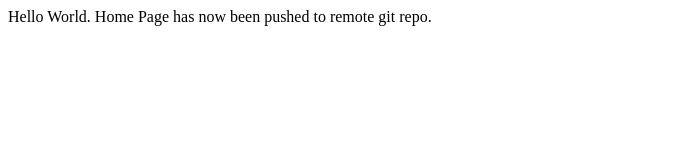
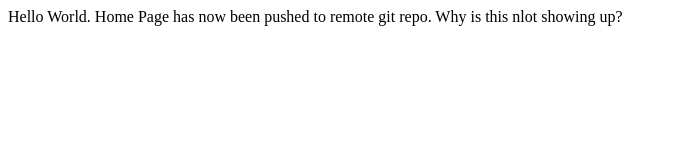
Before and after one commit to acaradonna/git-demo, a plain HTML site: page index.html in a window 1280 px wide. Shown: the whole page, without its empty margins (0-677 px from the left). Drawn offline with Linux system fonts and the light colour scheme.

Commit message:
More index.html changes

```diff
--- a/index.html
+++ b/index.html
@@ -9,6 +9,7 @@
 	<header></header>
 	Hello World.
 	Home Page has now been pushed to remote git repo.
+	Why is this nlot showing up?
 	<footer></footer>
 	</body>
 </html>
```
